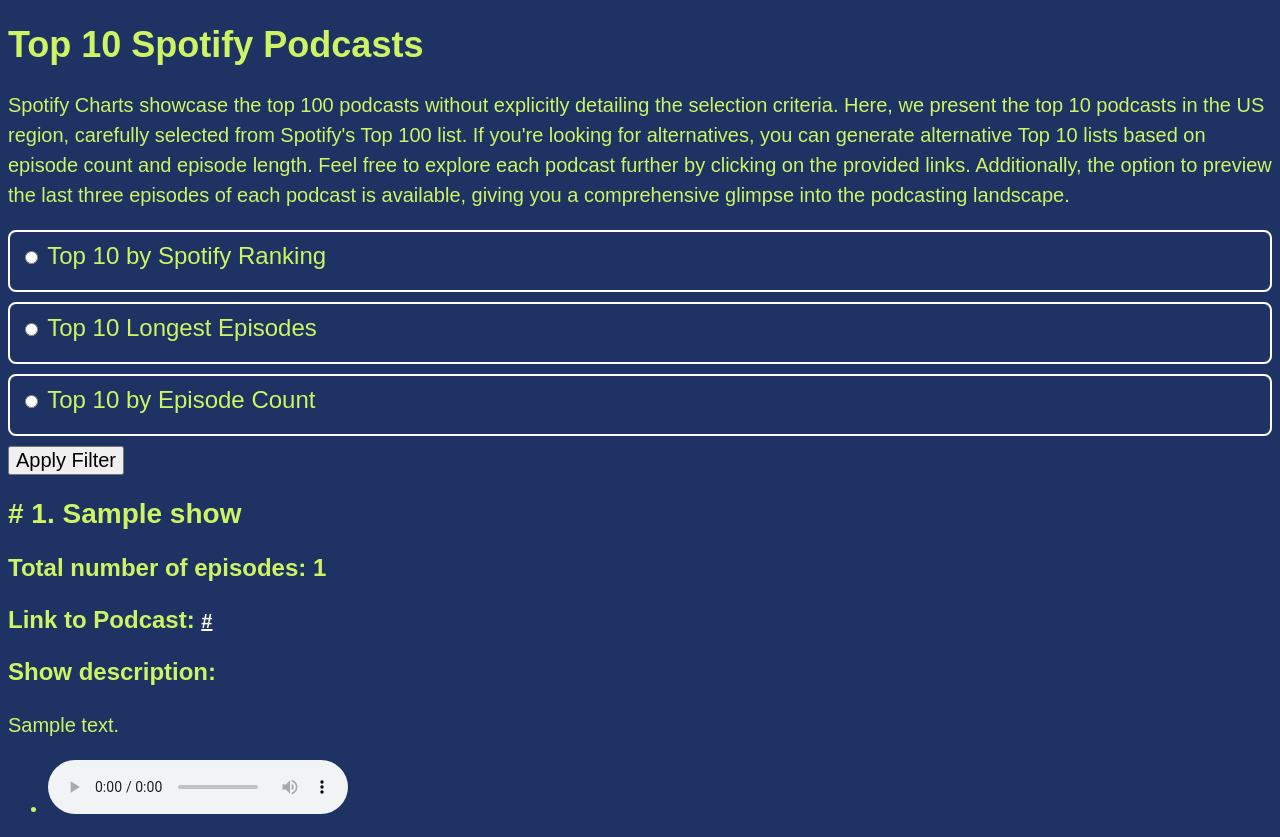
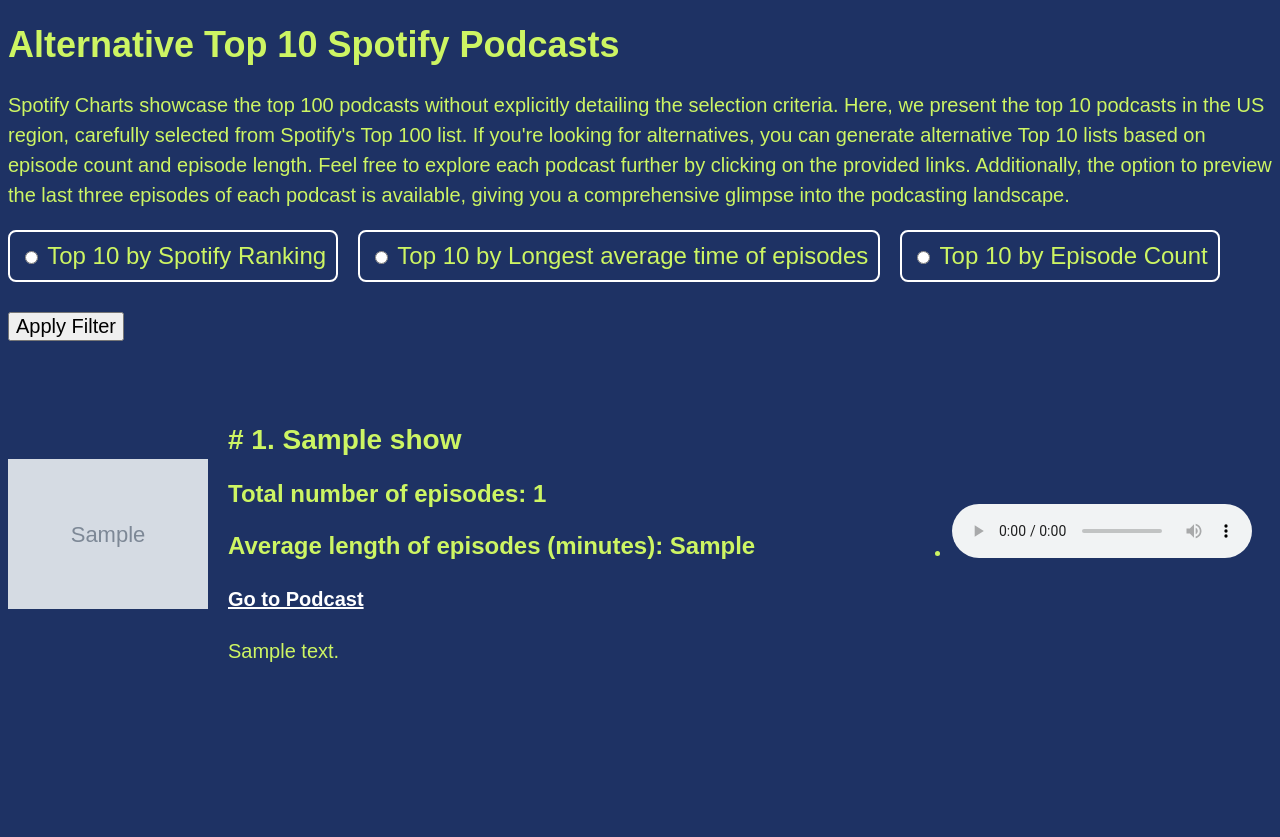
Before and after one commit to nogibjj/ids_final_sbd, a Flask app: template templates/index3.html in a window 1280 px wide. After the commit the page ends 662 px from the top, so only its background shows below. Run offline with Flask 3, Linux system fonts and the light colour scheme; the template is opened without the code that fills it: most values are stand-ins (such as "Sample title", 1, 10 or a date in 2020); grey boxes marked "Sample" are stand-in pictures; parts of the project's set-up code (start-up, migrations or seed data) failed here and were passed over; some web fonts are replaced.

Commit message:
update flask

```diff
--- a/app3.py
+++ b/app3.py
@@ -5,8 +5,8 @@
 app = Flask(__name__)
 
 # Read the dataset
-top_200 = pd.read_parquet('https://github.com/nogibjj/ids_final_sbd/raw/main/data/top_200.parquet')
-
+#top_200 = pd.read_parquet('https://github.com/nogibjj/ids_final_sbd/raw/main/data/top_200.parquet')
+top_200 = pd.read_parquet('data/top_200.parquet')
 @app.route("/", methods=['GET', 'POST'])
 def index():
     ranking_type = request.form.get('ranking_type', 'ranking_spotify')
@@ -22,6 +22,8 @@
     for index, row in top_filtered.iterrows():
         show_name = row['showName']
         total_episodes = row['show_episodes.total']
+        average_episode_t= row['average_ep_duration_minutes']
+        image= row['showImageUrl']
 
         # Convert the URL column to a list, Handle missing or None values in 'ep_audio_preview_url'
         urls = row['ep_audio_preview_url']
@@ -33,6 +35,8 @@
         if show_name not in shows_and_data:
             shows_and_data[show_name] = {
                 'total_episodes': total_episodes,
+                'av_episode_t':average_episode_t,
+                'image':image,
                 'urls': [],
                 'external_url': row['show_external_url'],
                 'description': row['showDescription']
--- /dev/null
+++ b/locustfile.py
@@ -0,0 +1,6 @@
+from locust import HttpUser, task
+
+class HelloWorldUser(HttpUser):
+    @task
+    def hello_world(self):
+        self.client.get("/")
--- a/templates/index3.html
+++ b/templates/index3.html
@@ -1,5 +1,6 @@
 <!DOCTYPE html>
 <html lang="en">
+
 <head>
     <meta charset="UTF-8">
     <meta name="viewport" content="width=device-width, initial-scale=1.0">
@@ -11,68 +12,104 @@
         body {
             font-family: 'Circular', sans-serif;
             background-color: #1e3264;
-            color: #cdf563; /* Set the font color to #cdf563 */
-            font-size: 18px; /* Set the default font size */
+            color: #cdf563;
+            font-size: 18px;
         }
+
         a {
-            color: #ffffff; /* Set the link color to white */
-            font-size: 20px; /* Set the link font size */
+            color: #ffffff;
+            font-size: 20px;
         }
+
         h1 {
-            font-size: 36px; /* Set the h1 font size */
+            font-size: 36px;
         }
+
         p {
-            font-size: 20px; /* Set the paragraph font size */
-            line-height: 1.5; /* Add some spacing between lines for readability */
+            font-size: 20px;
+            line-height: 1.5;
         }
+
+        form {
+            display: flex;
+            flex-wrap: wrap;
+            gap: 20px;
+        }
+
         form label {
-            font-size: 18px; /* Set the label font size */
+            font-size: 24px;
+            margin-bottom: 10px;
         }
+
         button {
-            font-size: 20px; /* Set the button font size */
+            font-size: 20px;
+            margin-bottom: 20px;
         }
+
         h2 {
-            font-size: 28px; /* Set the h2 font size */
+            font-size: 28px;
         }
+
         h3 {
-            font-size: 24px; /* Set the h3 font size */
+            font-size: 24px;
         }
+
+        .podcast-container {
+            display: flex;
+            align-items: center;
+            margin-bottom: 20px;
+        }
+
+        .podcast-container img {
+            max-width: 200px;
+            margin-right: 20px;
+        }
+
+        .podcast-details {
+            flex: 1;
+            margin-top: 20px;
+        }
+
+        .audio-files {
+            margin-right: 20px;
+        }
+
     </style>
 </head>
+
 <body>
 
-<h1>Top 10 Spotify Podcasts</h1>
-<p>Spotify Charts showcase the top 100 podcasts without explicitly detailing the selection criteria. Here, we present the top 10 podcasts in the US region, carefully selected from Spotify's Top 100 list.
-    If you're looking for alternatives, you can generate alternative Top 10 lists based on episode count and episode length. Feel free to explore each podcast further by clicking on the provided links. Additionally, the option to preview the last three episodes of each podcast is available, giving you a comprehensive glimpse into the podcasting landscape.</p>
+    <h1> Alternative Top 10 Spotify Podcasts</h1>
+    <p>Spotify Charts showcase the top 100 podcasts without explicitly detailing the selection criteria. Here, we present the top 10 podcasts in the US region, carefully selected from Spotify's Top 100 list. If you're looking for alternatives, you can generate alternative Top 10 lists based on episode count and episode length. Feel free to explore each podcast further by clicking on the provided links. Additionally, the option to preview the last three episodes of each podcast is available, giving you a comprehensive glimpse into the podcasting landscape.</p>
 
-<form method="POST" action="/">
-    <div style="border: 2px solid #ffffff; padding: 10px; border-radius: 8px; margin-bottom: 10px;">
-        <label  style="font-size: 24px; display: block; margin-bottom: 10px;">
+    <form method="POST" action="/" style="margin-bottom: 20px;">
+        <label style="border: 2px solid #ffffff; padding: 10px; border-radius: 8px;">
             <input type="radio" name="ranking_type" value="ranking_spotify" {% if ranking_type == 'ranking_spotify' %}checked{% endif %}>
             Top 10 by Spotify Ranking
         </label>
-    </div>
-    <div style="border: 2px solid #ffffff; padding: 10px; border-radius: 8px; margin-bottom: 10px;">
-        <label  style="font-size: 24px; display: block; margin-bottom: 10px;">
+        <label style="border: 2px solid #ffffff; padding: 10px; border-radius: 8px;">
             <input type="radio" name="ranking_type" value="ranking_time" {% if ranking_type == 'ranking_time' %}checked{% endif %}>
-                Top 10 Longest Episodes
+            Top 10 by Longest average time of episodes
         </label>
-    </div>
-    <div style="border: 2px solid #ffffff; padding: 10px; border-radius: 8px; margin-bottom: 10px;">
-        <label  style="font-size: 24px; display: block; margin-bottom: 10px;">
+        <label style="border: 2px solid #ffffff; padding: 10px; border-radius: 8px;">
             <input type="radio" name="ranking_type" value="ranking_episodes" {% if ranking_type == 'ranking_episodes' %}checked{% endif %}>
             Top 10 by Episode Count
         </label>
-    </div>
         <button type="submit">Apply Filter</button>
     </form>
 
+
     {% for show, data in shows_and_data.items() %}
+    <div class="podcast-container">
+        <img src="{{ data['image'] }}" alt="{{ show }} Image" >
+        <div class="podcast-details">
             <h2># {{ loop.index }}. {{ show }}</h2>
             <h3>Total number of episodes: {{ data['total_episodes'] }}</h3>
-    <h3>Link to Podcast: <a href="{{ data['external_url'] }}" target="_blank">{{ data['external_url'] }}</a></h3>
-    <h3>Show description:</h3>
+            <h3>Average length of episodes (minutes): {{ data['av_episode_t'] }}</h3>
+            <h3><a href="{{ data['external_url'] }}" target="_blank">Go to Podcast</a></h3>
             <p>{{ data['description'] }}</p>
+        </div>
+        <div class="audio-files">
             <ul>
                 {% for url in data['urls'] %}
                 <li>
@@ -83,7 +120,10 @@
                 </li>
                 {% endfor %}
             </ul>
+        </div>
+    </div>
     {% endfor %}
 
 </body>
+
 </html>
```
Lines whose indentation alone changed are shown as unchanged.
